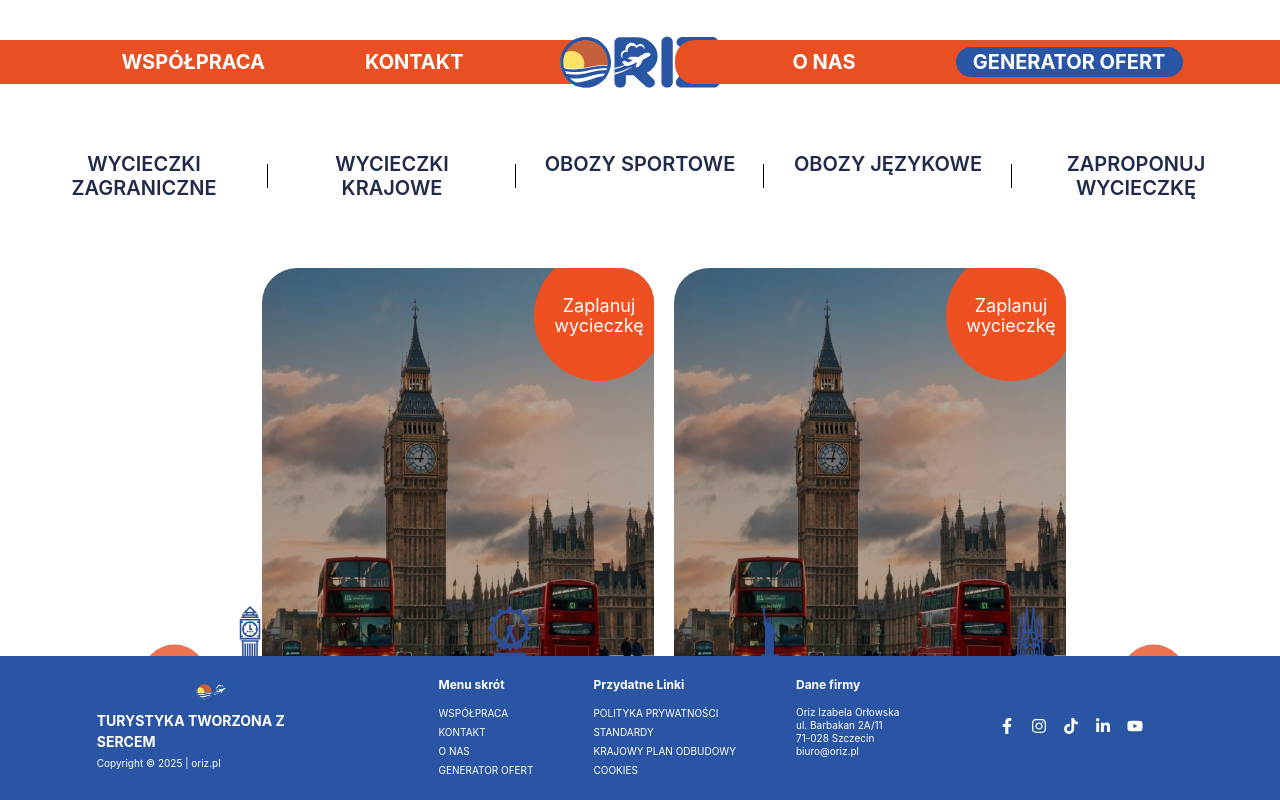
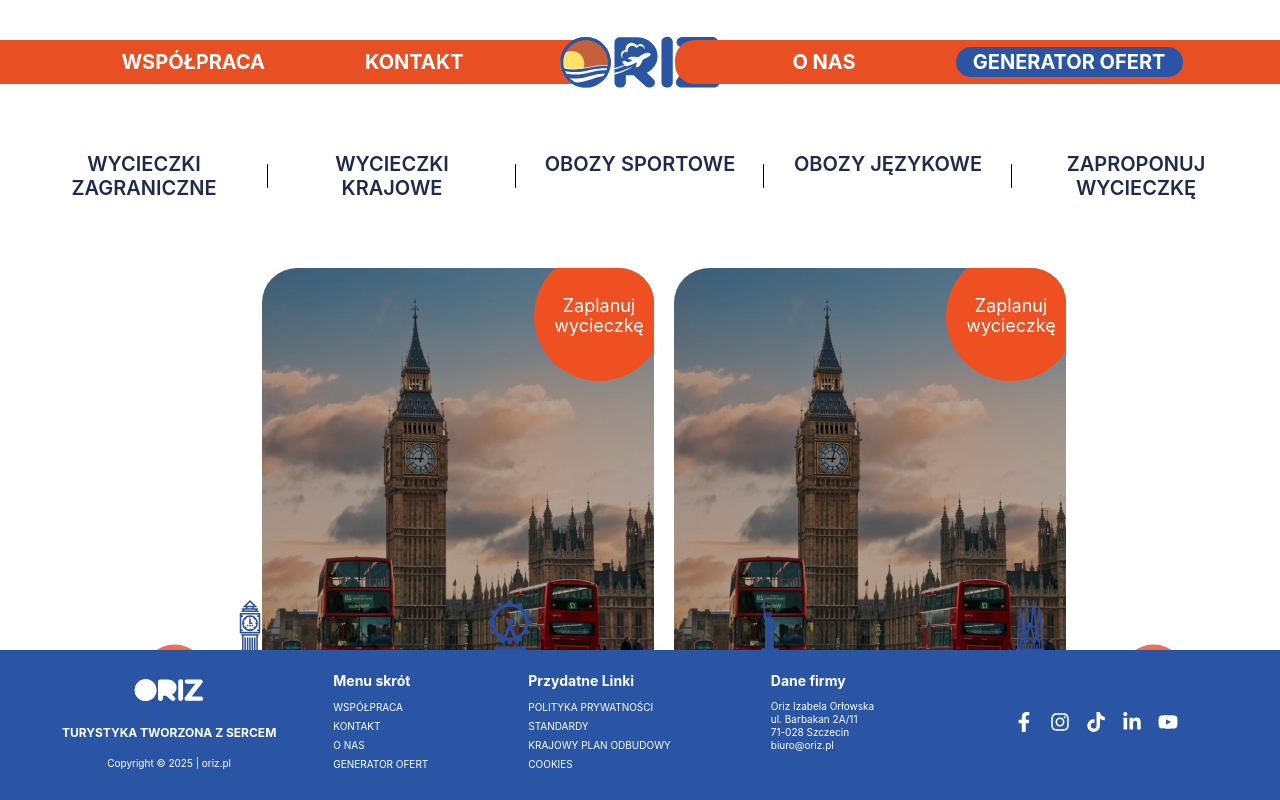
Before and after one commit to MateuszKarpowicz/ORIZWEBSITE, a React (Vite) app: page / in a window 1280 px wide. Built offline with nearby package versions, Linux system fonts and the light colour scheme.

Commit message:
Footer styling improvements

```diff
--- a/src/styles/layout/footer.css
+++ b/src/styles/layout/footer.css
@@ -48,17 +48,20 @@
   flex-direction: column;
   gap: 4px;
   max-width: 250px;
+  align-items: center;
 }
 
 .footer__logo {
-  height: 30px;
+  height: 40px;
   width: auto;
+  filter: brightness(0) invert(1); /* To zmieni logo na białe */
 }
 
 .footer__motto {
   color: var(--color-white);
-  font-size: 14px;
+  font-size: 12px;
   font-weight: 700;
+  padding: 10px 0;
 }
 
 .footer__copyright {
@@ -68,19 +71,19 @@
 
 .footer__columns {
   display: flex;
-  gap: 60px;
+  gap: 100px;
   align-items: flex-start;
 }
 
 .footer__column {
   display: flex;
   flex-direction: column;
-  gap: 8px;
+  gap: 5px;
 }
 
 .footer__column-title {
   color: var(--color-white);
-  font-size: 12px;
+  font-size: 14px;
   font-weight: 700;
   margin-bottom: 4px;
 }
@@ -124,6 +127,7 @@
 
 .footer__social {
   display: flex;
+
   gap: 16px;
   align-items: center;
   margin-left: 60px;
@@ -132,7 +136,7 @@
 
 .footer__social-link {
   color: var(--color-white);
-  font-size: 16px;
+  font-size: 20px;
   transition: color 0.3s ease;
 }
 
```
Also changed, not shown: Logo_B&W_2x-kopia.png (added), 1 other file (tests, documents, lock files or other folders).
